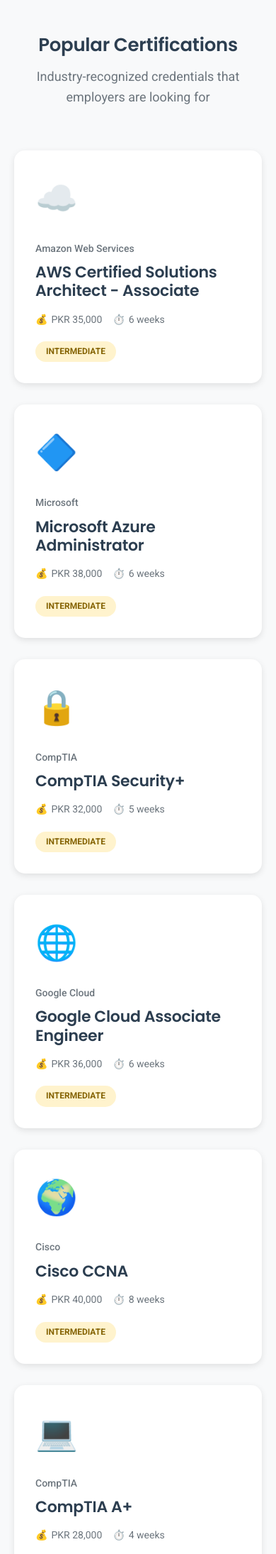
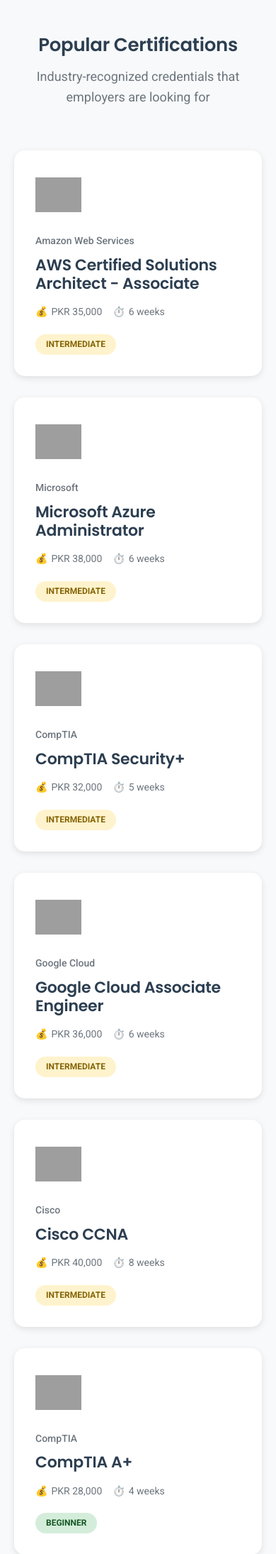
Before and after one commit to Umairjut26/certifyme_website, a PHP site: page / in a window 390 px wide. Shown: the part 876-3066 px from the top of the page at 71% size. Run offline with PHP 8.4, Linux system fonts and the light colour scheme; grey boxes are pictures that could not be loaded.

Commit message:
add_cions

```diff
--- a/assets/css/style.css
+++ b/assets/css/style.css
@@ -912,6 +912,7 @@
     background-size: cover;
     background-position: center;
     background-repeat: no-repeat;
+    background-attachment: fixed;
 }
 
 .hero-overlay {
@@ -948,6 +949,29 @@
     justify-content: center;
     flex-wrap: wrap;
 }
+
+
+
+@media (max-width: 768px) {
+    .hero {
+        min-height: 450px; /* adjust height for mobile */
+    }
+
+    .hero-background {
+        background-size: cover !important;
+        background-position: top center !important;
+        background-attachment: scroll !important;
+    }
+
+    .hero-title {
+        font-size: 32px;
+    }
+
+    .hero-subtitle {
+        font-size: 15px;
+    }
+}
+
 
 /* Buttons */
 .btn {
@@ -1070,8 +1094,11 @@
 }
 
 .cert-icon {
-    font-size: 48px;
-    margin-bottom: 20px;
+    width: 65px;
+    height: 65px;
+    margin-bottom: 15px;
+    object-fit: contain;
+    opacity: 1;
 }
 
 .cert-vendor {
@@ -1938,8 +1965,11 @@
 }
 
 .modal-icon {
-    font-size: 80px;
+    width: 65px;
+    height: 65px;
     margin-bottom: 20px;
+    object-fit: contain;
+    opacity: 1;
 }
 
 .modal-title {
@@ -2155,6 +2185,14 @@
         font-size: 16px;
     }
 
+    .hero {
+        min-height: 500px;
+    }
+
+    .hero-background {
+        background-attachment: scroll;
+    }
+
     .section-title {
         font-size: 32px;
     }
--- a/assets/js/script.js
+++ b/assets/js/script.js
@@ -7,7 +7,7 @@
         exam_fee: "PKR 15,000",
         duration: "6 weeks",
         difficulty: "Intermediate",
-        icon: "☁️",
+        icon: "https://upload.wikimedia.org/wikipedia/commons/9/93/Amazon_Web_Services_Logo.svg",
         description: "Learn to design distributed systems on AWS cloud platform",
         prerequisites: "Basic IT knowledge, 1+ year experience recommended",
         topics: [
@@ -28,7 +28,7 @@
         exam_fee: "PKR 16,000",
         duration: "6 weeks",
         difficulty: "Intermediate",
-        icon: "🔷",
+        icon: "https://upload.wikimedia.org/wikipedia/commons/a/a8/Microsoft_Azure_Logo.svg",
         description: "Master Azure administration and cloud infrastructure management",
         prerequisites: "Understanding of cloud concepts and Azure services",
         topics: [
@@ -49,7 +49,7 @@
         exam_fee: "PKR 14,000",
         duration: "5 weeks",
         difficulty: "Intermediate",
-        icon: "🔒",
+        icon: "https://cdn.jsdelivr.net/npm/simple-icons@v12/icons/comptia.svg",
         description: "Foundational cybersecurity certification for IT professionals",
         prerequisites: "Basic networking and IT fundamentals",
         topics: [
@@ -70,7 +70,7 @@
         exam_fee: "PKR 15,000",
         duration: "6 weeks",
         difficulty: "Intermediate",
-        icon: "🌐",
+        icon: "https://upload.wikimedia.org/wikipedia/commons/5/51/Google_Cloud_logo.svg",
         description: "Deploy and manage applications on Google Cloud Platform",
         prerequisites: "Basic cloud computing knowledge",
         topics: [
@@ -91,7 +91,7 @@
         exam_fee: "PKR 18,000",
         duration: "8 weeks",
         difficulty: "Intermediate",
-        icon: "🌍",
+        icon: "https://upload.wikimedia.org/wikipedia/commons/6/64/Cisco_logo.svg",
         description: "Network fundamentals and Cisco routing/switching",
         prerequisites: "Basic computer literacy",
         topics: [
@@ -112,7 +112,7 @@
         exam_fee: "PKR 12,000",
         duration: "4 weeks",
         difficulty: "Beginner",
-        icon: "💻",
+        icon: "https://cdn.jsdelivr.net/npm/simple-icons@v12/icons/comptia.svg",
         description: "Entry-level IT support and troubleshooting certification",
         prerequisites: "None - perfect for beginners",
         topics: [
@@ -243,6 +243,7 @@
         category: "Industry News",
         image: "https://images.unsplash.com/photo-1460925895917-afdab827c52f?w=600&h=400&fit=crop"
     }
+
 ];
 
 // State
@@ -305,7 +306,7 @@
 
     grid.innerHTML = displayCerts.map(cert => `
         <div class="certification-card" onclick="showCertificationModal(${certifications.indexOf(cert)})">
-            <div class="cert-icon">${cert.icon}</div>
+            <img src="${cert.icon}" alt="${cert.name}" class="cert-icon">
             <div class="cert-vendor">${cert.vendor}</div>
             <h3 class="cert-name">${cert.name}</h3>
             <div class="cert-meta">
@@ -330,7 +331,7 @@
 
     grid.innerHTML = certifications.map(cert => `
         <div class="certification-card" onclick="showCertificationModal(${certifications.indexOf(cert)})">
-            <div class="cert-icon">${cert.icon}</div>
+            <img src="${cert.icon}" alt="${cert.name}" class="cert-icon">
             <div class="cert-vendor">${cert.vendor}</div>
             <h3 class="cert-name">${cert.name}</h3>
             <div class="cert-meta">
@@ -358,7 +359,7 @@
 
     modalBody.innerHTML = `
         <div class="modal-header">
-            <div class="modal-icon">${cert.icon}</div>
+            <img src="${cert.icon}" alt="${cert.name}" class="modal-icon">
             <h2 class="modal-title">${cert.name}</h2>
             <p class="modal-vendor">${cert.vendor}</p>
         </div>
```
